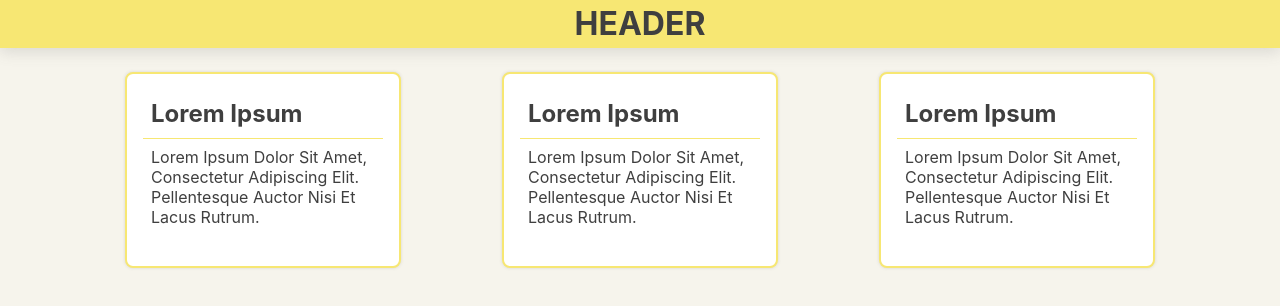
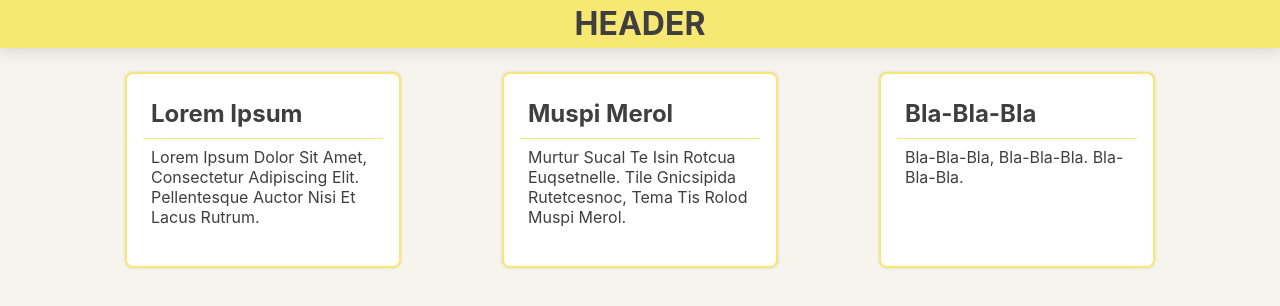
Before and after one commit to milothea/ReactJS, a React (Create React App) app in the folder my-app/: page / in a window 1280 px wide. Shown: the top 306 px of the page. Built offline with nearby package versions, Linux system fonts and the light colour scheme.

Commit message:
edit cards data

```diff
--- a/my-app/src/data/CardsData.js
+++ b/my-app/src/data/CardsData.js
@@ -6,13 +6,13 @@ const cardsData = [
   },
   {
     id: 2,
-    heading: 'lorem ipsum',
-    text: 'Lorem ipsum dolor sit amet, consectetur adipiscing elit. Pellentesque auctor nisi et lacus rutrum.'
+    heading: 'Muspi merol',
+    text: 'Murtur sucal te isin rotcua euqsetnelle. Tile gnicsipida rutetcesnoc, tema tis rolod muspi merol.'
   },
   {
     id: 3,
-    heading: 'lorem ipsum',
-    text: 'Lorem ipsum dolor sit amet, consectetur adipiscing elit. Pellentesque auctor nisi et lacus rutrum.'
+    heading: 'Bla-bla-bla',
+    text: 'Bla-bla-bla, bla-bla-bla. Bla-bla-bla.'
   },
 
 ];
```
